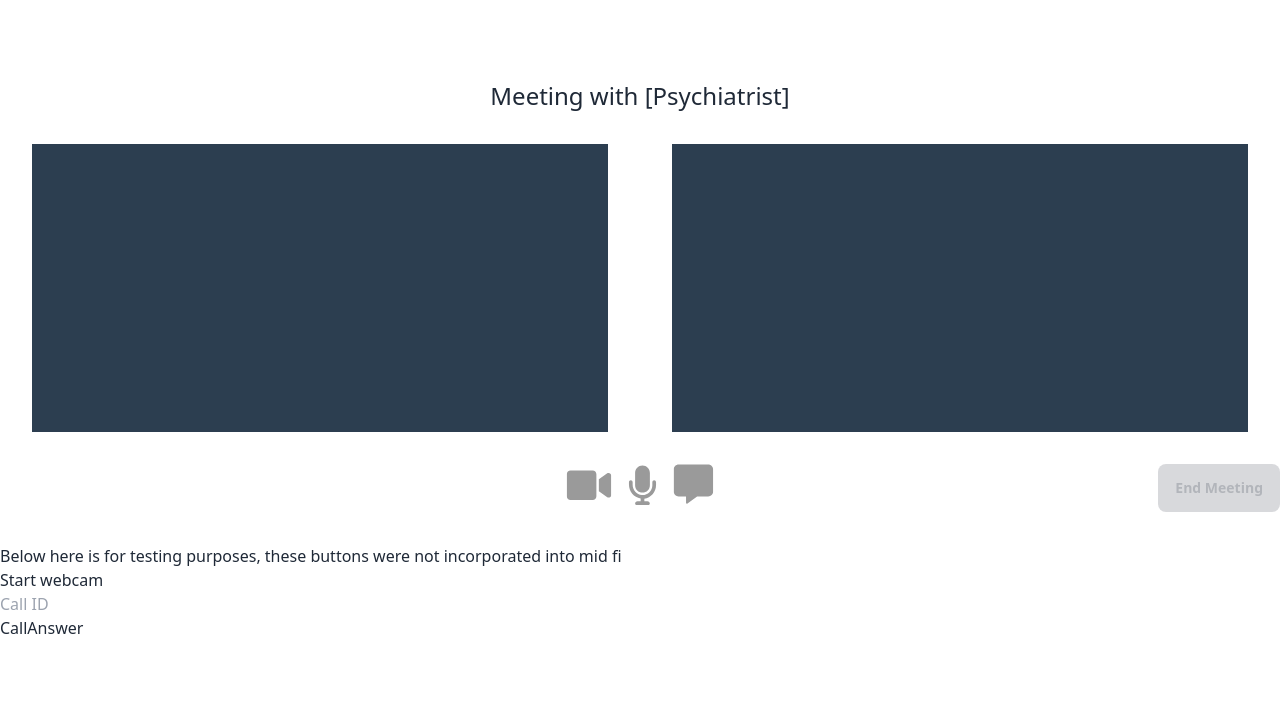
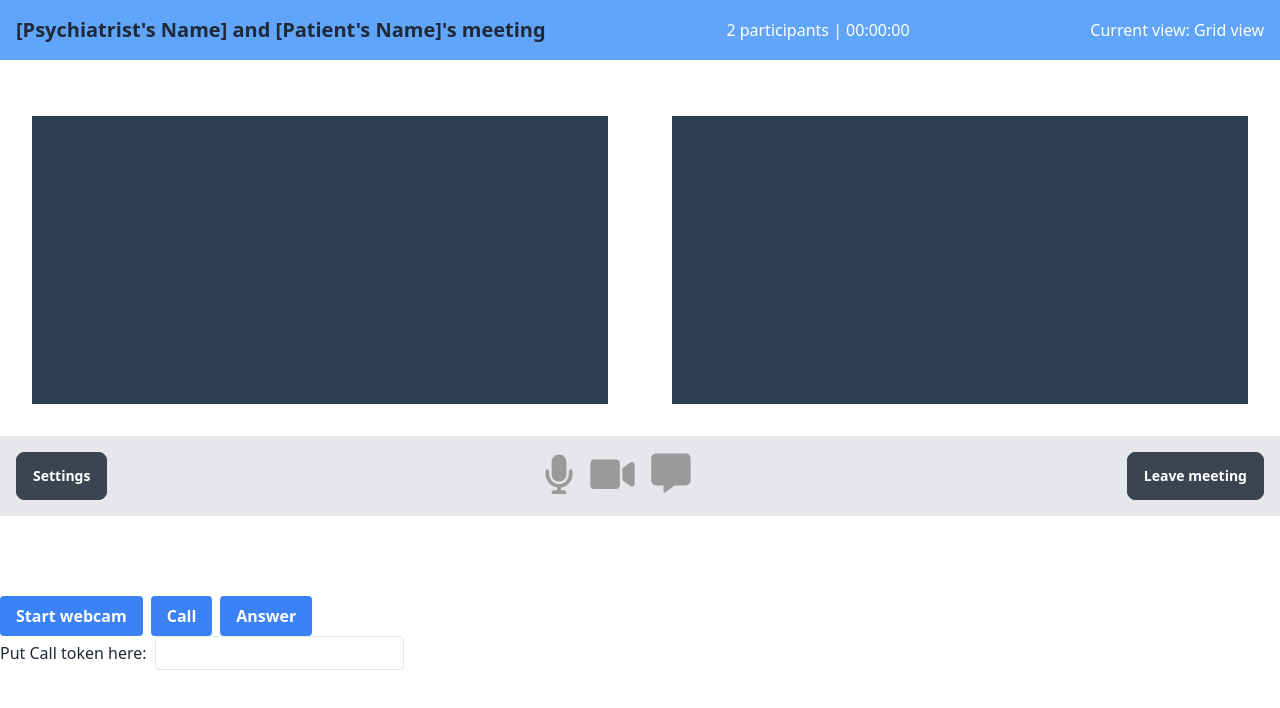
Before and after one commit to cornellh4i/okb-hope, a Next.js app in the folder frontend/: page /video-chat in a window 1280 px wide. Shown: the top 708 px of the page. Built offline with nearby package versions, Linux system fonts and the light colour scheme; no server answers.

Commit message:
added new ui to video chat, needs 2 views, timer

```diff
--- a/frontend/src/components/VideoChat.tsx
+++ b/frontend/src/components/VideoChat.tsx
@@ -23,7 +23,17 @@ const VideoChat: React.FC = () => {
   const [remoteStream, setRemoteStream] = useState<MediaStream | null>(null);
   const [isVideoEnabled, setisVideoEnabled] = useState(false);
   const [isAudioEnabled, setisAudioEnabled] = useState(false);
+  const [timer, setTimer] = useState(0);
+  const [intervalID, setIntervalID] = useState<NodeJS.Timeout | null>(null);
+  const [dataChannel, setDataChannel] = useState<RTCDataChannel | null>(null);
 
+  // add this component to a new data channel
+  useEffect(() => {
+    if (pc) {
+      const channel = pc.createDataChannel('timer');
+      setDataChannel(channel);
+    }
+  }, [pc]);
 
   const callDoc = doc(collection(db, 'calls')); /** manages answer and offer
   from both users */
@@ -126,6 +136,25 @@ const VideoChat: React.FC = () => {
       }
     };
 
+    // let dataChannel = pc!.createDataChannel('chat');
+    // dataChannel.onmessage = (event) => {
+    //   console.log(event.data);
+    // };
+
+    // dataChannel.onopen = () => {
+    //   dataChannel.send('data channel is open');
+    // };
+
+    // pc!.ondatachannel = (event) => {
+    //   const channel = event.channel;
+    //   channel.onmessage = (e) => {
+    //     if (e.data === 'start') {
+    //       startTimer(); // starts the timer on the caller's side
+    //     }
+    //   };
+    // };
+
+
     const offerDescription = await pc!.createOffer(); /** returns offer description */
     await pc!.setLocalDescription(offerDescription); /** sets offer description as
     local description on peer conenction */
@@ -166,8 +195,8 @@ const VideoChat: React.FC = () => {
       hangupButton.current.disabled = false; //enable hangup button
 
       // uncomment if patient/psychiatrist should be able to toggle audio/video before call starts
-      // toggleAudioButton.current.disabled = false; //enable toggleaudio button
-      // toggleVideoButton.current.disabled = false; //enable togglevideo button
+      toggleAudioButton.current.disabled = false; //enable toggleaudio button
+      toggleVideoButton.current.disabled = false; //enable togglevideo button
     }
 
   };
@@ -209,6 +238,10 @@ const VideoChat: React.FC = () => {
     };
 
     await updateDoc(callRef, { answer });
+    startTimer(); // starts timer for call
+    // if (dataChannel && dataChannel.readyState === 'open') {
+    //   dataChannel.send('start'); // send a start message to the caller
+    // }
 
     onSnapshot(offerCandidates_, (snapshot) => {
       const changes = snapshot.docChanges();
@@ -228,6 +261,9 @@ const VideoChat: React.FC = () => {
    */
   const hangupCall = () => {
     pc!.close();
+    // Stop the timer when the call is hung up
+    stopTimer();
+    setTimer(0);
     setisVideoEnabled(false); // booleans for checking if video/audio on/off
     setisAudioEnabled(false);
 
@@ -318,45 +354,89 @@ const VideoChat: React.FC = () => {
     }
   };
 
-  return (
-    <div className="flex flex-col ">
-      <div className="flex text-2xl justify-center items-center pt-20">
-        Meeting with [Psychiatrist]
+  const startTimer = () => {
+    if (intervalID === null) {
+      const newIntervalID = setInterval(() => {
+        setTimer((prevTimer) => prevTimer + 1);
+      }, 1000);
+      setIntervalID(newIntervalID);
+    }
+  };
+
+  const stopTimer = () => {
+    if (intervalID) {
+      clearInterval(intervalID);
+      setIntervalID(null);
+    }
+  };
+
+  const formatTime = (timeInSeconds: number) => {
+    const hours = Math.floor(timeInSeconds / 3600);
+    const minutes = Math.floor((timeInSeconds % 3600) / 60);
+    const seconds = timeInSeconds % 60;
+
+    return `${hours.toString().padStart(2, "0")}:${minutes
+      .toString()
+      .padStart(2, "0")}:${seconds.toString().padStart(2, "0")}`;
+  };
+
+return (
+    <div className="flex flex-col">
+      <div className="flex items-center justify-between bg-blue-400 p-4">
+        <div className="font-semibold text-xl">
+          <span>[Psychiatrist's Name]</span> and <span>[Patient's Name]</span>'s meeting
+        </div>
+        <div className="text-white">
+          <span>2 participants</span> | <span>{formatTime(timer)}</span>
+        </div>
+        <div className="text-white">Current view: Grid view</div>
       </div>
-      <div className="flex justify-center items-center">
+      <div className="flex justify-center items-center mt-6">
         <video ref={webcamVideo} autoPlay muted playsInline className="w-1/2 m-8 bg-[#2c3e50]" />
         <video ref={remoteVideo} autoPlay playsInline className="w-1/2 m-8 bg-[#2c3e50]" />
       </div>
-      <div className="media-controls " dir="ltr">
-        < div className="relative" >
-          <div className="absolute top-1/2 left-1/2 -translate-x-1/2">
-            <button ref={toggleVideoButton} onClick={toggleVideo} className="video mx-2"><Video /></button>
-            <button ref={toggleAudioButton} onClick={toggleAudio} className="audio mx-2"><Audio /></button>
-            <button ref={toggleVideoButton} onClick={toggleVideo} className="mx-2"><Chat /></button>
-          </div>
-          <button ref={hangupButton} onClick={hangupCall} disabled className="btn absolute right-0"> End Meeting</button>
-        </div >
-      </div >
+      <div className="media-controls flex justify-between items-center bg-gray-200 p-4">
+        <button className="btn">Settings</button>
+        <div>
+          <button ref={toggleAudioButton} onClick={toggleAudio} className="video mx-2"><Audio /></button>
+          <button ref={toggleVideoButton} onClick={toggleVideo} className="video mx-2"><Video /></button>
+          <button className="mx-2"><Chat /></button>
+        </div>
+        <button
+          ref={hangupButton}
+          onClick={hangupCall}
+          className="btn"
+        >
+          Leave meeting
+        </button>
+      </div>
+
       <div className="testing mt-20">
-        <p>Below here is for testing purposes, these buttons were not incorporated into mid fi</p>
-        <button ref={webcamButton} onClick={setupMediaSources} id="startWebcam">
+        <button ref={webcamButton} onClick={setupMediaSources} id="startWebcam" className="bg-blue-500 hover:bg-blue-700 text-white font-bold py-2 px-4 rounded">
           Start webcam
         </button>
-        <div>
-          <input
-            ref={callInput}
-            type="text"
-            placeholder="Call ID"
-          />
-        </div>
-        <button ref={callButton} onClick={createOffer}>
+        <button
+          ref={callButton}
+          onClick={createOffer}
+          id="call"
+          className="bg-blue-500 hover:bg-green-700 text-white font-bold py-2 px-4 rounded ml-2"
+        >
           Call
         </button>
-        <button ref={answerButton} onClick={answerCall}>
+        <button
+          ref={answerButton}
+          id="answer"
+          onClick={answerCall}
+          className="bg-blue-500 hover:bg-yellow-700 text-white font-bold py-2 px-4 rounded ml-2"
+        >
           Answer
         </button>
+        <div className="flex items-center">
+          <label htmlFor="callToken" className="mr-2">Put Call token here:</label>
+          <input ref={callInput} type="text" id="callToken" className="border rounded py-1 px-2" />
+        </div>
       </div>
-    </div >
+    </div>
   );
 };
 
```
